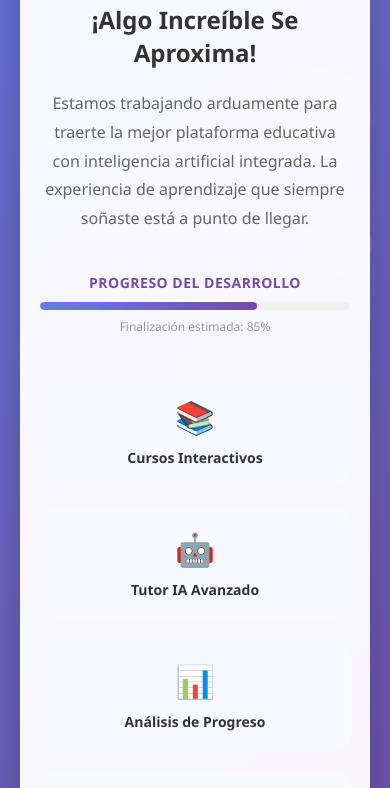
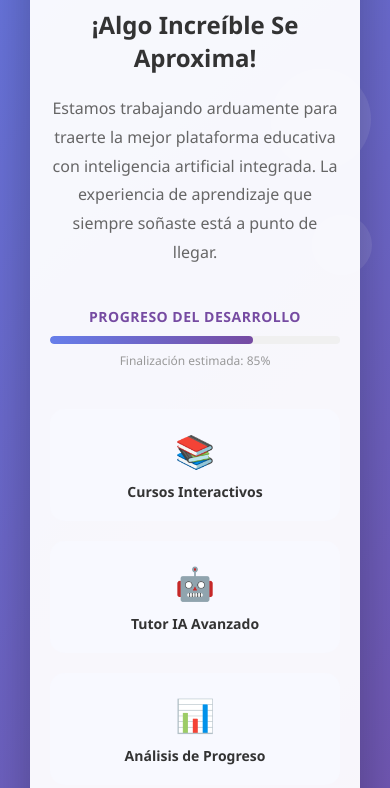
Before and after one commit to Dedalo101/AulainfinityLAndingUnderconstruction, a plain HTML site: page index.html in a window 390 px wide. Shown: the part 346-1134 px from the top of the page. Drawn offline with Linux system fonts and the light colour scheme.

Commit message:
with copilot

```diff
--- a/index.html
+++ b/index.html
@@ -19,7 +19,9 @@
             display: flex;
             align-items: center;
             justify-content: center;
-            overflow: hidden;
+            overflow-x: hidden;
+            overflow-y: auto;
+            scroll-behavior: smooth;
         }
 
         /* Animated background elements */
@@ -60,6 +62,8 @@
             border-radius: 20px;
             box-shadow: 0 20px 60px rgba(0, 0, 0, 0.3);
             animation: slideUp 0.8s ease-out;
+            width: 100%;
+            margin: auto;
         }
 
         @keyframes slideUp {
@@ -313,9 +317,14 @@
 
         /* Responsive design */
         @media (max-width: 600px) {
+            body {
+                padding: 10px;
+            }
+
             .container {
-                margin: 20px;
-                padding: 30px 20px;
+                margin: 20px auto;
+                padding: 25px 20px;
+                max-width: calc(100% - 20px);
             }
 
             .brand-name {
@@ -340,6 +349,12 @@
 
             .input-group button {
                 width: 100%;
+            }
+        }
+
+        @media (max-width: 768px) {
+            .container {
+                max-width: calc(100% - 40px);
             }
         }
 
```
